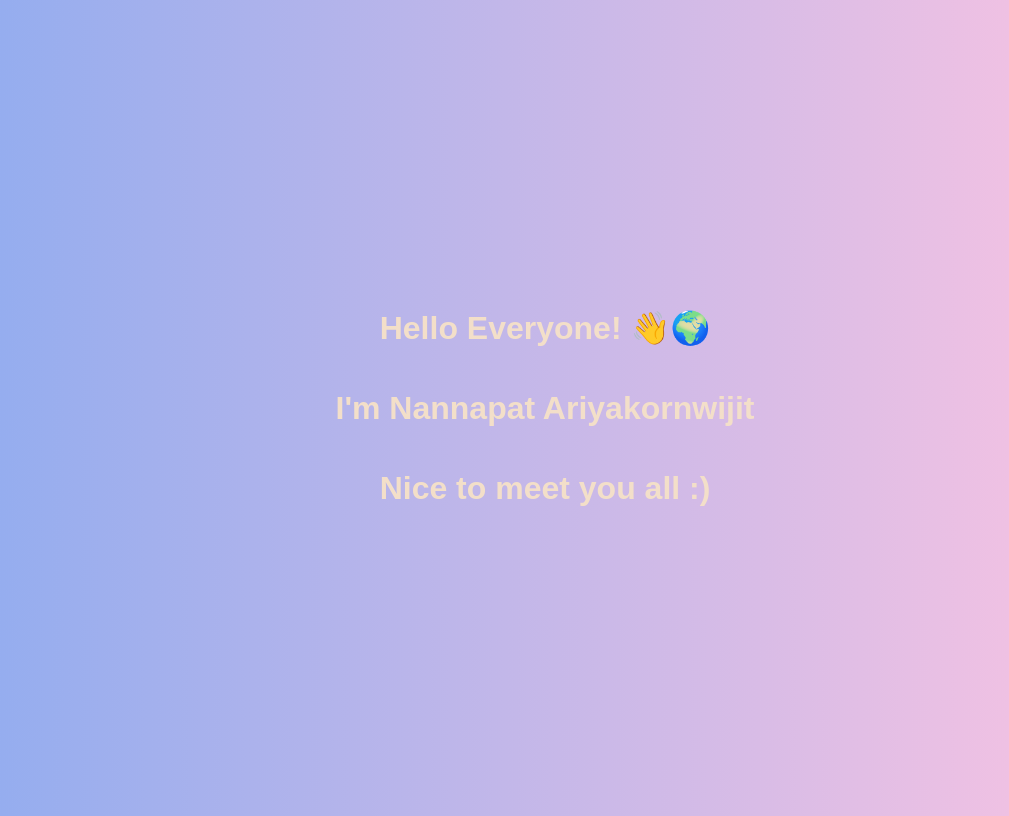
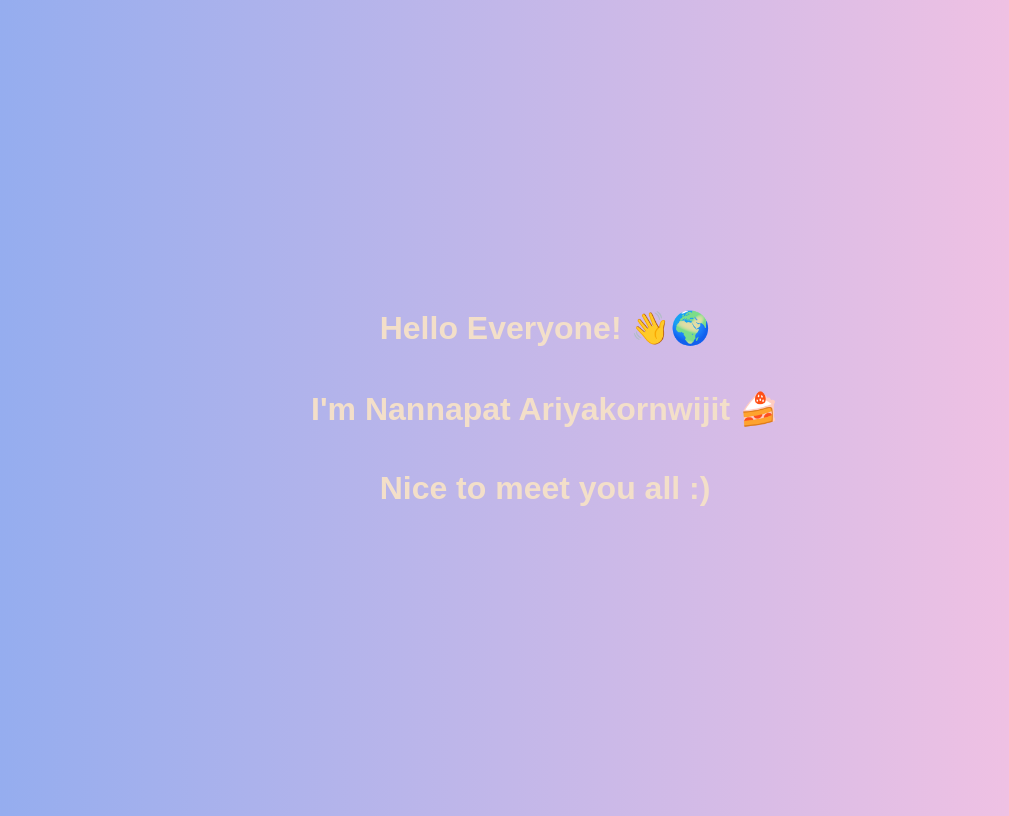
Before and after one commit to Naariya/Naariya.github.io, a plain HTML site: page index.html in a window 1280 px wide. Shown: the whole page, without its empty margins (103-1112 px from the left). Drawn offline with Linux system fonts and the light colour scheme.

Commit message:
add Cake

```diff
--- a/index.html
+++ b/index.html
@@ -16,7 +16,7 @@
 	</head>
 	<body>
 		<h1>Hello Everyone! 👋🌍</h1>
-		<h1>I'm Nannapat Ariyakornwijit</h1>
+		<h1>I'm Nannapat Ariyakornwijit 🍰</h1>
 		<h1> Nice to meet you all :)</h1>
 	<body>
 </html>
```
